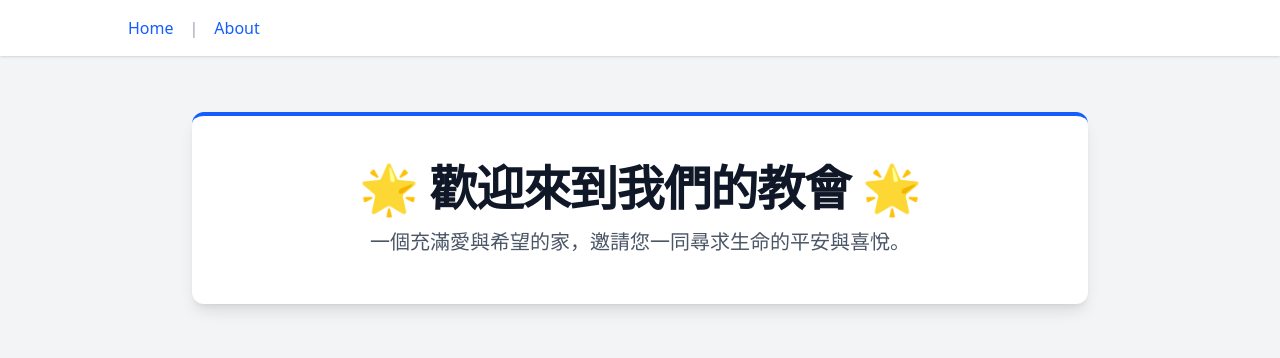
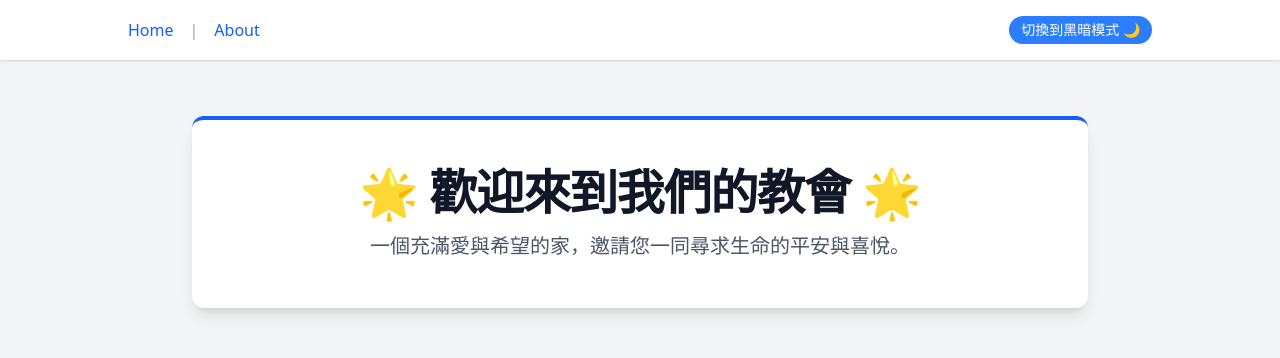
Before and after one commit to kawagami/preview-church, a React (Vite) app: page / in a window 1280 px wide. Shown: the top 358 px of the page. Built offline with nearby package versions, Linux system fonts and the light colour scheme.

Commit message:
feat: 增加黑暗模式

```diff
--- a/src/App.tsx
+++ b/src/App.tsx
@@ -1,22 +1,48 @@
 // src\App.tsx
 
 import { Outlet, Link } from "react-router-dom";
+import { useTheme } from "./contexts/ThemeContext"; // ⬅️ 引入 useTheme Hook
 
 export default function App() {
+  const { theme, toggleTheme } = useTheme(); // ⬅️ 取得主題狀態和切換函式
+
+  // 判斷按鈕文字
+  const buttonText = theme === 'dark' ? '切換到淺色模式 ☀️' : '切換到黑暗模式 🌙';
+
   return (
-    <div className="min-h-screen bg-gray-100 flex flex-col">
+    // ⬅️ 主體背景：淺色模式 bg-gray-100，黑暗模式 dark:bg-gray-900
+    <div className="min-h-screen bg-gray-100 dark:bg-gray-900 flex flex-col transition-colors duration-300">
 
       {/* 導覽列 */}
-      <nav className="bg-white shadow p-4">
+      {/* ⬅️ 導覽列背景：淺色模式 bg-white/shadow，黑暗模式 dark:bg-gray-800/dark:shadow-md */}
+      <nav className="bg-white dark:bg-gray-800 shadow dark:shadow-md p-4 transition-colors duration-300">
         <div className="max-w-5xl mx-auto flex items-center gap-4">
-          <Link className="text-blue-600 hover:underline" to="/">Home</Link>
+
+          {/* 連結文字顏色 */}
+          {/* ⬅️ 淺色模式 text-blue-600，黑暗模式 dark:text-blue-400 */}
+          <Link className="text-blue-600 dark:text-blue-400 hover:underline" to="/">Home</Link>
           <span className="text-gray-400">|</span>
-          <Link className="text-blue-600 hover:underline" to="/about">About</Link>
+          <Link className="text-blue-600 dark:text-blue-400 hover:underline" to="/about">About</Link>
+
+          <div className="flex-1"></div> {/* 用來推開右邊元素 */}
+
+          {/* ⬅️ 主題切換按鈕 */}
+          <button
+            onClick={toggleTheme}
+            className="px-3 py-1 rounded-full text-sm font-medium
+                       bg-blue-500 hover:bg-blue-600 text-white
+                       dark:bg-indigo-500 dark:hover:bg-indigo-600
+                       transition-colors duration-300"
+          >
+            {buttonText}
+          </button>
+
         </div>
       </nav>
 
       {/* 主要內容區域 */}
-      <main className="flex-1 p-6">
+      {/* ⬅️ 內容文字顏色：淺色模式 text-gray-800，黑暗模式 dark:text-gray-200 */}
+      <main className="flex-1 p-6 text-gray-800 dark:text-gray-200 transition-colors duration-300">
         <div className="max-w-5xl mx-auto">
           <Outlet />
         </div>
--- a/src/app/Home/index.tsx
+++ b/src/app/Home/index.tsx
@@ -4,61 +4,110 @@ import { Link } from "react-router-dom";
 
 export default function Home() {
     return (
+        // 外部容器不需要額外樣式，因為底層 App.tsx 已經處理了主要背景色
         <div className="w-full pb-16 pt-8 flex flex-col items-center">
 
-            <header className="text-center mb-16 px-6 py-12 bg-white rounded-xl shadow-lg max-w-4xl w-full border-t-4 border-blue-600">
-                <h1 className="text-5xl font-extrabold text-gray-900 mb-4 tracking-tight">
+            {/* 標頭區塊 (Header) */}
+            <header
+                // 淺色模式：bg-white, text-gray-900, text-gray-600
+                // 黑暗模式：dark:bg-gray-800, dark:text-white, dark:text-gray-300
+                className="text-center mb-16 px-6 py-12
+                           bg-white dark:bg-gray-800
+                           rounded-xl shadow-lg dark:shadow-2xl
+                           max-w-4xl w-full border-t-4 border-blue-600
+                           transition-colors duration-300"
+            >
+                <h1 className="text-5xl font-extrabold
+                               text-gray-900 dark:text-white
+                               mb-4 tracking-tight transition-colors duration-300">
                     🌟 歡迎來到我們的教會 🌟
                 </h1>
-                <p className="text-xl text-gray-600 font-light">
+                <p className="text-xl font-light
+                              text-gray-600 dark:text-gray-300
+                              transition-colors duration-300">
                     一個充滿愛與希望的家，邀請您一同尋求生命的平安與喜悅。
                 </p>
             </header>
 
+            {/* 內容卡片網格 (Grid Cards) */}
             <div className="grid grid-cols-1 lg:grid-cols-3 gap-8 w-full max-w-6xl">
 
-                <div className="rounded-3xl shadow-xl hover:shadow-2xl transition-shadow duration-300 p-8 bg-white border border-gray-100">
+                {/* 卡片 1: 關於我們 */}
+                <div
+                    // 淺色模式：bg-white, text-gray-900, text-gray-700
+                    // 黑暗模式：dark:bg-gray-800, dark:text-white, dark:text-gray-400
+                    // 邊框：dark:border-gray-700
+                    className="rounded-3xl shadow-xl hover:shadow-2xl
+                               transition-shadow duration-300 p-8
+                               bg-white dark:bg-gray-800
+                               border border-gray-100 dark:border-gray-700"
+                >
                     <div className="text-4xl text-blue-600 mb-4">🙏</div>
-                    <h2 className="text-2xl font-bold text-gray-900 mb-3 border-b pb-2 border-blue-50">
+                    <h2 className="text-2xl font-bold
+                                   text-gray-900 dark:text-white
+                                   mb-3 pb-2 border-b border-blue-50 dark:border-gray-700">
                         關於我們
                     </h2>
-                    <p className="text-gray-700 leading-relaxed text-base">
+                    <p className="leading-relaxed text-base
+                                  text-gray-700 dark:text-gray-300">
                         我們是一個溫暖、友善且多元的社群，旨在為每一個人提供一個安全、接納的空間，一起成長，更加認識信仰的深度與美好。
                     </p>
-                    <Link to="/about" className="mt-4 inline-block text-blue-600 font-medium hover:text-blue-700 transition duration-150">
-                        了解更多 &rarr;
+                    <Link to="/about"
+                        // 連結顏色：dark:text-blue-400
+                        className="mt-4 inline-block
+                                     text-blue-600 dark:text-blue-400
+                                     font-medium hover:text-blue-700 dark:hover:text-blue-300
+                                     transition duration-150">
+                        了解更多 →
                     </Link>
                 </div>
 
-                <div className="rounded-3xl shadow-xl hover:shadow-2xl transition-shadow duration-300 p-8 bg-white border border-gray-100">
+                {/* 卡片 2: 聚會時間 */}
+                <div
+                    className="rounded-3xl shadow-xl hover:shadow-2xl
+                               transition-shadow duration-300 p-8
+                               bg-white dark:bg-gray-800
+                               border border-gray-100 dark:border-gray-700"
+                >
                     <div className="text-4xl text-blue-600 mb-4">⏱️</div>
-                    <h2 className="text-2xl font-bold text-gray-900 mb-3 border-b pb-2 border-blue-50">
+                    <h2 className="text-2xl font-bold
+                                   text-gray-900 dark:text-white
+                                   mb-3 pb-2 border-b border-blue-50 dark:border-gray-700">
                         聚會時間
                     </h2>
-                    <ul className="text-gray-700 space-y-3 mt-4 text-base">
-                        <li className="flex justify-between items-center">
+                    <ul className="space-y-3 mt-4 text-base">
+                        <li className="flex justify-between items-center text-gray-700 dark:text-gray-300">
                             <span className="font-semibold">主日崇拜：</span>
-                            <span className="text-gray-600">每週日 上午 10:00</span>
+                            <span className="text-gray-600 dark:text-gray-400">每週日 上午 10:00</span>
                         </li>
-                        <li className="flex justify-between items-center">
+                        <li className="flex justify-between items-center text-gray-700 dark:text-gray-300">
                             <span className="font-semibold">查經班：</span>
-                            <span className="text-gray-600">每週四 晚上 7:30</span>
+                            <span className="text-gray-600 dark:text-gray-400">每週四 晚上 7:30</span>
                         </li>
-                        <li className="text-sm pt-2 text-gray-500 italic">
+                        <li className="text-sm pt-2 text-gray-500 dark:text-gray-500 italic">
                             (歡迎隨時加入我們)
                         </li>
                     </ul>
                 </div>
 
-                <div className="rounded-3xl shadow-xl hover:shadow-2xl transition-shadow duration-300 p-8 bg-white border border-gray-100 lg:col-span-1">
+                {/* 卡片 3: 我們的地點 (地圖) */}
+                <div
+                    className="rounded-3xl shadow-xl hover:shadow-2xl
+                               transition-shadow duration-300 p-8
+                               bg-white dark:bg-gray-800
+                               border border-gray-100 dark:border-gray-700 lg:col-span-1"
+                >
                     <div className="text-4xl text-blue-600 mb-4">📍</div>
-                    <h2 className="text-2xl font-bold text-gray-900 mb-3 border-b pb-2 border-blue-50">
+                    <h2 className="text-2xl font-bold
+                                   text-gray-900 dark:text-white
+                                   mb-3 pb-2 border-b border-blue-50 dark:border-gray-700">
                         我們的地點
                     </h2>
-                    <p className="text-gray-700 mb-4 text-base">
+                    <p className="mb-4 text-base
+                                  text-gray-700 dark:text-gray-300">
                         我們位於台中的一處寧靜角落，交通便利，歡迎親自來訪。
                     </p>
-                    <div className="w-full h-64 rounded-xl overflow-hidden shadow-lg border border-gray-200">
+                    <div className="w-full h-64 rounded-xl overflow-hidden shadow-lg border border-gray-200 dark:border-gray-700">
                         <iframe
                             className="w-full h-full"
                             loading="lazy"
@@ -70,12 +119,26 @@ export default function Home() {
 
             </div>
 
-            <section className="mt-20 max-w-5xl w-full text-center bg-blue-600 text-white p-10 rounded-2xl shadow-2xl">
+            {/* 呼籲行動區塊 (CTA Section) */}
+            <section
+                // 淺色模式：bg-blue-600, text-white
+                // 黑暗模式：dark:bg-indigo-700, text-white (保持白色以獲得高對比度)
+                className="mt-20 max-w-5xl w-full text-center
+                           bg-blue-600 dark:bg-indigo-700
+                           text-white p-10 rounded-2xl shadow-2xl transition-colors duration-300"
+            >
                 <h3 className="text-3xl font-bold mb-3">期待與您相遇</h3>
                 <p className="text-lg mb-6 opacity-90">
                     無論您在哪裡，我們都熱切期待與您在愛中相交。
                 </p>
-                <button className="bg-white text-blue-600 font-semibold py-3 px-8 rounded-full shadow-lg hover:bg-gray-100 transition duration-200 transform hover:scale-105">
+                <button
+                    // 按鈕顏色：淺色模式 bg-white/text-blue-600，黑暗模式 dark:bg-gray-100/dark:text-indigo-700
+                    className="bg-white dark:bg-gray-100
+                               text-blue-600 dark:text-indigo-700
+                               font-semibold py-3 px-8 rounded-full shadow-lg
+                               hover:bg-gray-100 dark:hover:bg-gray-200
+                               transition duration-200 transform hover:scale-105"
+                >
                     聯繫我們
                 </button>
             </section>
--- /dev/null
+++ b/src/contexts/ThemeContext.tsx
@@ -0,0 +1,61 @@
+import React, { createContext, useState, useContext, useEffect } from 'react';
+
+// 1. 定義 Context 的型別
+interface ThemeContextType {
+    theme: 'light' | 'dark';
+    toggleTheme: () => void;
+}
+
+// 2. 建立 Context，並提供預設值
+const ThemeContext = createContext<ThemeContextType | undefined>(undefined);
+
+// 3. 建立 Provider 元件
+export const ThemeProvider: React.FC<{ children: React.ReactNode }> = ({ children }) => {
+    // 嘗試從 localStorage 載入，或使用系統偏好設定，預設為 'light'
+    const [theme, setTheme] = useState<'light' | 'dark'>(() => {
+        const savedTheme = localStorage.getItem('theme');
+        if (savedTheme === 'light' || savedTheme === 'dark') {
+            return savedTheme;
+        }
+        // 檢查系統偏好設定 (Optional: 根據使用者系統設定預設主題)
+        if (window.matchMedia('(prefers-color-scheme: dark)').matches) {
+            return 'dark';
+        }
+        return 'light';
+    });
+
+    // 4. 使用 useEffect 監聽 theme 變化，並應用 'dark' class 到 <html> 元素
+    useEffect(() => {
+        const root = window.document.documentElement;
+
+        // 根據主題設定，添加或移除 'dark' class
+        if (theme === 'dark') {
+            root.classList.add('dark');
+        } else {
+            root.classList.remove('dark');
+        }
+
+        // 將當前主題儲存到 localStorage
+        localStorage.setItem('theme', theme);
+    }, [theme]);
+
+    // 5. 切換主題的函式
+    const toggleTheme = () => {
+        setTheme(currentTheme => (currentTheme === 'light' ? 'dark' : 'light'));
+    };
+
+    return (
+        <ThemeContext.Provider value={{ theme, toggleTheme }}>
+            {children}
+        </ThemeContext.Provider>
+    );
+};
+
+// 6. 建立 Hook 方便使用 Context
+export const useTheme = () => {
+    const context = useContext(ThemeContext);
+    if (context === undefined) {
+        throw new Error('useTheme must be used within a ThemeProvider');
+    }
+    return context;
+};
--- a/src/index.css
+++ b/src/index.css
@@ -1 +1,3 @@
 @import "tailwindcss";
+
+@custom-variant dark (&:where(.dark, .dark *));
```
Also changed, not shown: src/main.tsx (+9 -3 lines).
